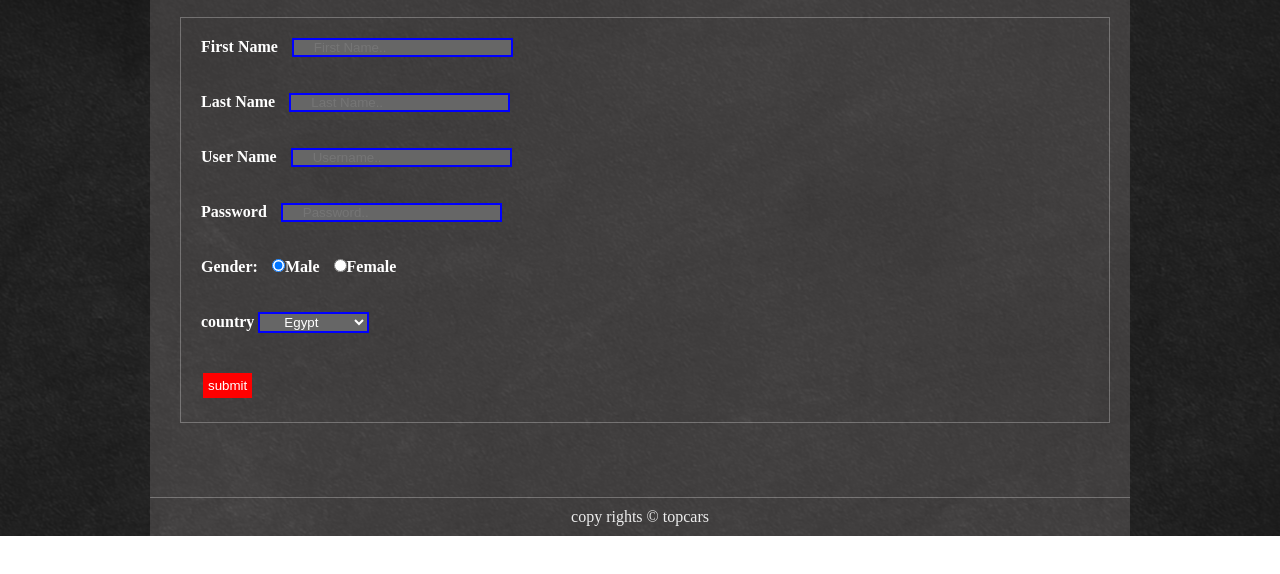
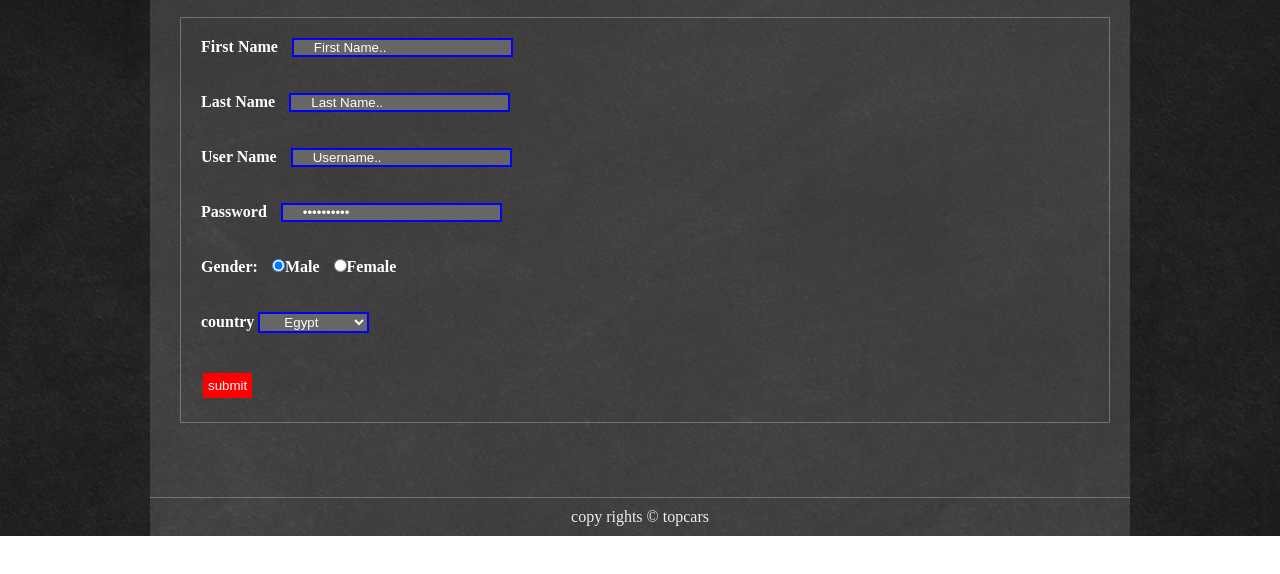
Before and after one commit to rehamalisalehhosni/html, a plain HTML site: page carsite/register.html in a window 1280 px wide. Shown: the part 178-752 px from the top of the page. Drawn offline with Linux system fonts and the light colour scheme.

Commit message:
Update register.html

```diff
--- a/carsite/register.html
+++ b/carsite/register.html
@@ -31,16 +31,16 @@
                     <p class="clear"></p>
                     <form action="#" method="post"  class="form">
                         <b>First Name</b>
-                        <input name="fname" type="text" id="fname" placeholder="First Name..">
+                        <input name="fname" type="text" id="fname" value="First Name..">
                         <br><br><br>
                         <b>Last Name</b>
-                        <input id="lname" type="text" name="lastname"  placeholder="Last Name..">
+                        <input id="lname" type="text" name="lastname"  value="Last Name..">
                         <br><br><br>
                         <b>User Name</b>
-                        <input id="uname" type="text" name="username" placeholder="Username..">
+                        <input id="uname" type="text" name="username" value="Username..">
                         <br><br><br>
                         <b>Password</b>
-                        <input id="pass" type="password" name="firstname" placeholder="Password..">
+                        <input id="pass" type="password" name="firstname" value="Password..">
                         <br><br><br>
                         <b>Gender:</b>
                         <input type="radio"  id="m" name="sex" value="male" checked class='gender'><b>Male</b>
```
